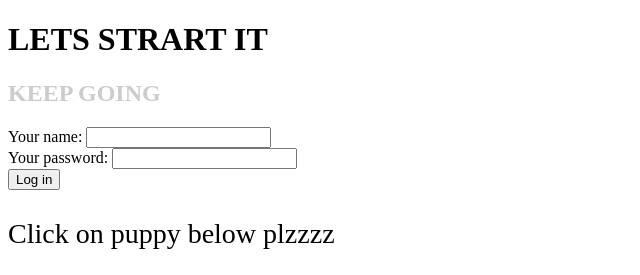
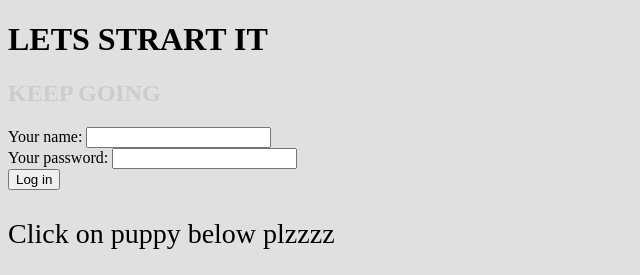
Before and after one commit to basasta/bootcamp-app, a PHP site: page / in a window 1280 px wide. Shown: the top 275 px of the page, without its empty margins (0-640 px from the left). Run offline with PHP 8.4, Linux system fonts and the light colour scheme.

Commit message:
background added

```diff
--- a/style.css
+++ b/style.css
@@ -11,3 +11,6 @@ border:1px solid lightblue;
 p{
 font-size: 28px;
 }
+body{
+background-color: #e0e0e0;
+}
```
